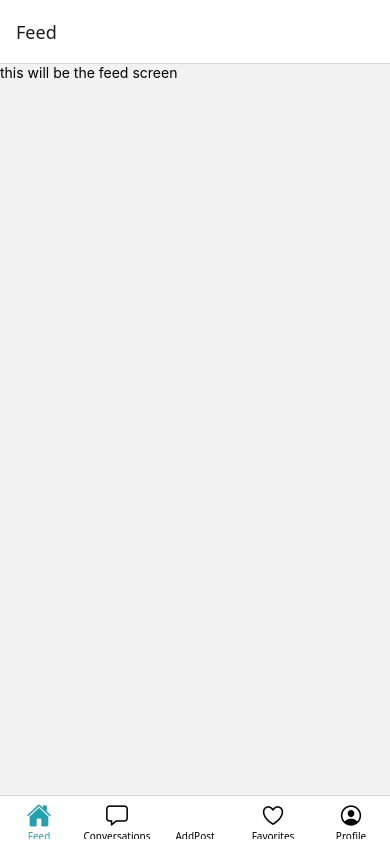
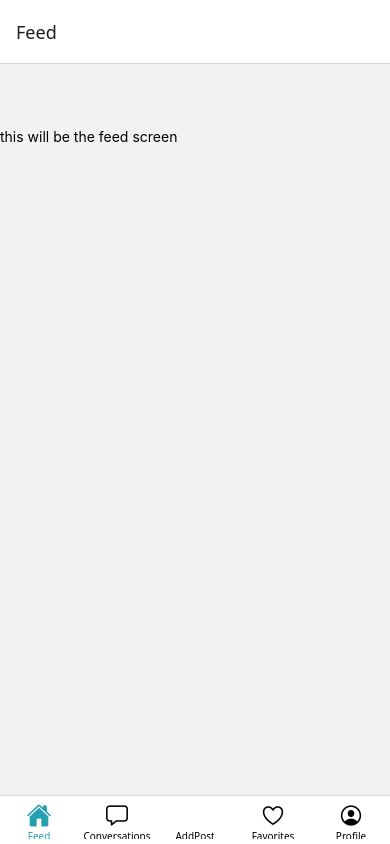
Before and after one commit to Ultrax92/TP-Feed-App, a React Native app: screen /Feed in a window 390 px wide. Built offline with nearby package versions, Linux system fonts and the light colour scheme.

Commit message:
Add headerHeight

```diff
--- a/App.js
+++ b/App.js
@@ -10,6 +10,7 @@ import { AddPost } from './src/surfaces/AddPost';
 import { Favorites } from './src/surfaces/Favorites';
 import { Profile } from './src/surfaces/Profile';
 import { Ionicons } from '@expo/vector-icons';
+import { SafeAreaProvider } from 'react-native-safe-area-context';
 
 const Stack = createStackNavigator();
 const Tab = createBottomTabNavigator();
@@ -48,6 +49,7 @@ export default function App() {
   const [userLoggedIn, setIsUserLoggedIn] = useState(true);
 
   return (
+    <SafeAreaProvider>
       <NavigationContainer>
         <Stack.Navigator>
           {!userLoggedIn ? (
@@ -61,5 +63,6 @@ export default function App() {
           )}
         </Stack.Navigator>
       </NavigationContainer>
+    </SafeAreaProvider>
   );
 }
--- a/package.json
+++ b/package.json
@@ -9,7 +9,9 @@
     "web": "expo start --web"
   },
   "dependencies": {
+    "@expo/vector-icons": "^14.1.0",
     "@react-navigation/bottom-tabs": "^7.4.2",
+    "@react-navigation/elements": "^2.5.2",
     "@react-navigation/native": "^7.1.14",
     "@react-navigation/stack": "^7.4.2",
     "expo": "~53.0.17",
@@ -18,8 +20,7 @@
     "react-native": "0.79.5",
     "react-native-gesture-handler": "~2.24.0",
     "react-native-safe-area-context": "5.4.0",
-    "react-native-screens": "~4.11.1",
-    "@expo/vector-icons": "^14.1.0"
+    "react-native-screens": "~4.11.1"
   },
   "devDependencies": {
     "@babel/core": "^7.20.0"
--- a/src/surfaces/Feed.js
+++ b/src/surfaces/Feed.js
@@ -1,10 +1,15 @@
 import React from "react";
+import { SafeAreaView } from "react-native-safe-area-context";
 import { View, Text } from "react-native";
+import { useHeaderHeight } from "@react-navigation/elements";
 
 export const Feed = () => {
+    const headerHeight = useHeaderHeight();
     return (
-        <View>
-            <Text>this will be the feed screen</Text>
-        </View>
+        <SafeAreaView style={{ flex: 1, paddingTop: headerHeight }}>
+            <View>
+                <Text>this will be the feed screen</Text>
+            </View>
+        </SafeAreaView>
     );
 };
```
Also changed, not shown: 1 other file (tests, documents, lock files or other folders). Lines whose indentation alone changed are shown as unchanged.
